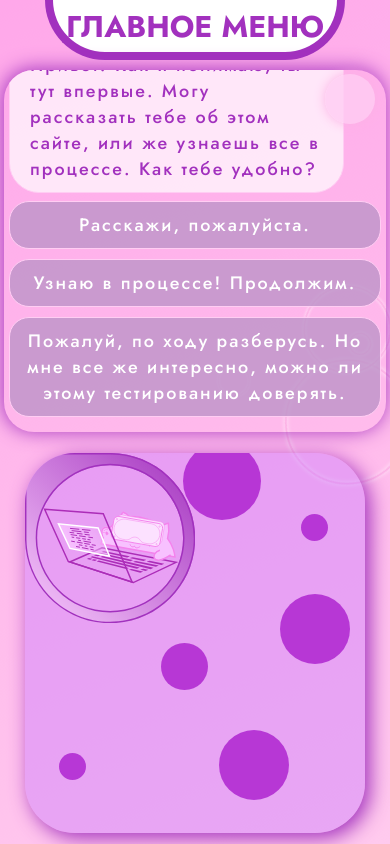
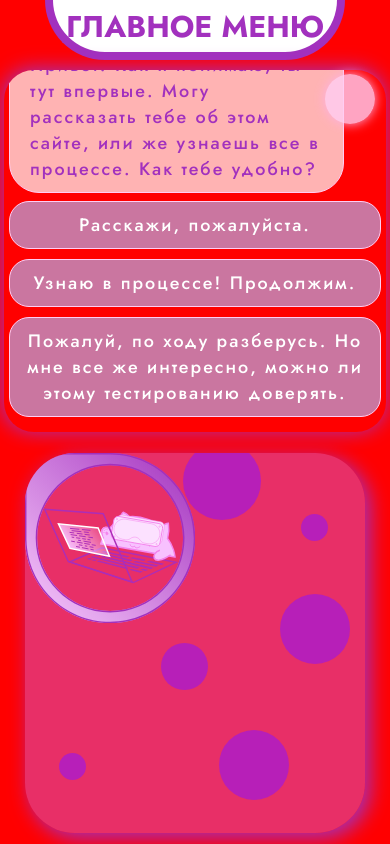
Before and after one commit to bambullbee/RUC, a React app: page / in a window 390 px wide. Shown: the top 844 px of the page. Built offline with nearby package versions, Linux system fonts and the light colour scheme.

Commit message:
Deploy mobile version bugs fixing 6

```diff
--- a/src/style.css
+++ b/src/style.css
@@ -48,7 +48,8 @@ body {
 }
 
 #root {
-  height: calc(100vh + 400px);
+  height: 110vh;
+  background-color: red;
   overflow-y: scroll;
 }
 
```
